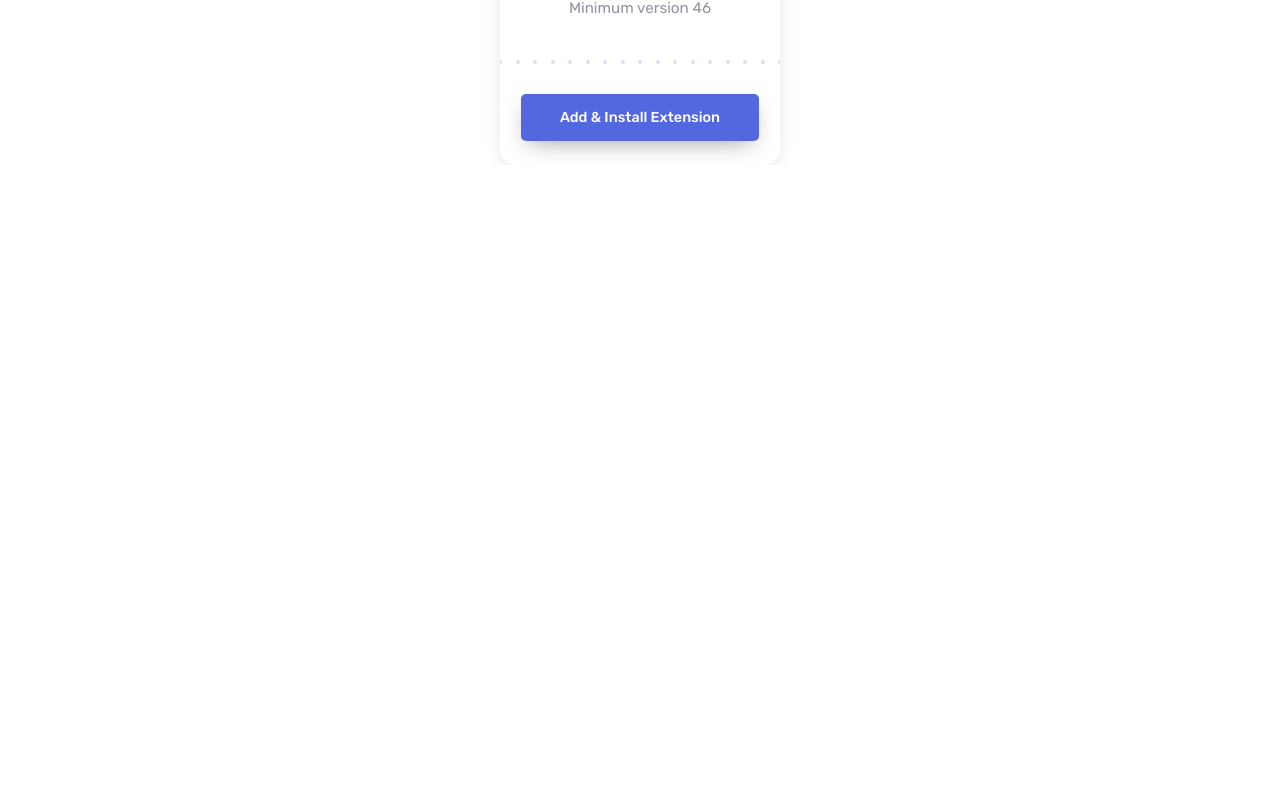
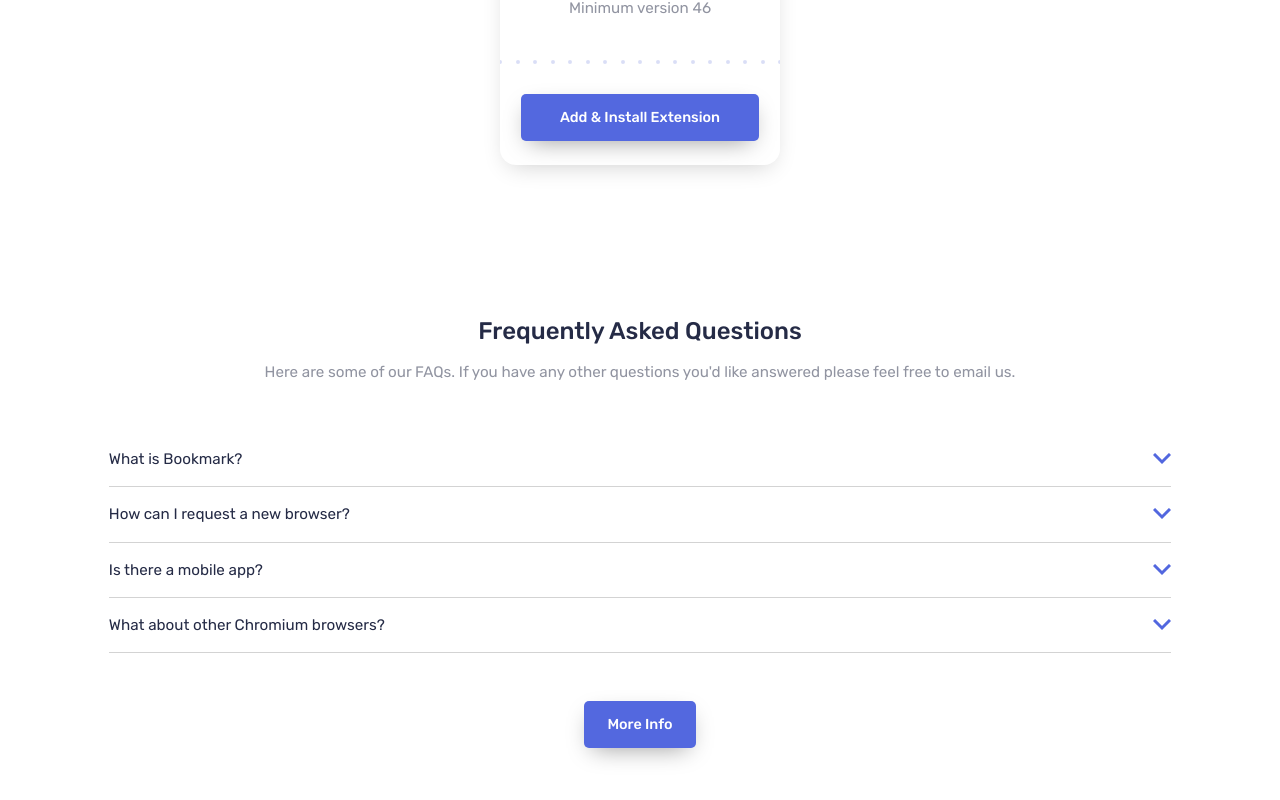
Before and after one commit to KacperBarszczewski/webdev, a React app: page / in a window 1280 px wide. Shown: the part 3149-3949 px from the top of the page. Before the commit the page ends 3314 px from the top, so only its background shows below. Built offline with nearby package versions, Linux system fonts and the light colour scheme.

Commit message:
feat: add Questions component and FAQItem, update App and features integration

```diff
--- a/src/App.jsx
+++ b/src/App.jsx
@@ -1,6 +1,6 @@
 import React from "react";
 import { Navbar } from "./components";
-import { Download, Features, Hero } from "./features";
+import { Download, Features, Hero, Questions } from "./features";
 
 const App = () => {
   return <>
@@ -8,6 +8,7 @@ const App = () => {
     <Hero />
     <Features />
     <Download />
+    <Questions />
   </>;
 };
 
--- /dev/null
+++ b/src/components/FAQItem/FAQItem.jsx
@@ -0,0 +1,25 @@
+import React, { useState } from "react";
+import ArrowIcon from "../../assets/images/icon-arrow.svg";
+import "./FAQItem.scss";
+
+const FAQItem = ({ question, answer }) => {
+  const [open, setOpen] = useState(false);
+
+  return (
+    <div className="faq" onClick={() => setOpen(!open)}>
+      <div className="faq__question">
+        <p>{question}</p>
+        <img
+          src={ArrowIcon}
+          alt="arrow"
+          className={`faq__icon ${open ? "faq__icon--open" : ""}`}
+        />
+      </div>
+      <div className={`faq__answer ${open ? "open" : ""}`}>
+        <p>{answer}</p>
+      </div>
+    </div>
+  );
+};
+
+export default FAQItem;
--- /dev/null
+++ b/src/components/FAQItem/FAQItem.scss
@@ -0,0 +1,36 @@
+@use '../../styles/variables';
+
+.faq {
+  border-bottom: 1px solid lightgrey;
+  cursor: pointer;
+
+  &__question {
+    display: flex;
+    justify-content: space-between;
+    align-items: center;
+    color: variables.$color-dark-blue;
+  }
+
+  &__icon {
+
+    transition: transform 0.3s ease, filter 0.3s ease;
+
+    &--open {
+      transform: rotate(180deg);
+      filter: hue-rotate(90deg) saturate(1);
+    }
+  }
+
+  &__answer {
+    max-height: 0;
+    overflow: hidden;
+    transition: max-height 0.4s ease, opacity 0.3s ease;
+    opacity: 0;
+
+    &.open {
+      max-height: 500px;
+      opacity: 1;
+    }
+  }
+
+}
--- a/src/components/LinkButton/LinkButton.scss
+++ b/src/components/LinkButton/LinkButton.scss
@@ -1,4 +1,3 @@
-/* src/components/Button/Button.scss */
 @use '../../styles/variables';
 
 .button {
--- a/src/components/index.js
+++ b/src/components/index.js
@@ -2,3 +2,4 @@ export { default as Navbar } from './Navbar/Navbar';
 export { default as LinkButton } from './LinkButton/LinkButton';
 export { default as TabsSection } from './TabsSection/TabsSection';
 export { default as Extension } from './Extension/Extension';
+export { default as FAQItem } from './FAQItem/FAQItem';
--- /dev/null
+++ b/src/features/Questions/Questions.jsx
@@ -0,0 +1,52 @@
+import React from 'react';
+import './Questions.scss';
+import { FAQItem, LinkButton } from '../../components';
+
+const faqData = [
+    {
+        question: "What is Bookmark?",
+        answer: "Vivamus luctus eros aliquet convallis ultricies. Mauris augue massa, ultricies non ligula. Suspendisse imperdiet. Vivamus luctus eros aliquet convallis ultricies. Mauris augue massa, ultricies nonligula. Suspendisse imperdie tVivamus luctus eros aliquet convallis ultricies Mauris augue massa, ultricies non ligula. Suspendisse imperdiet.",
+    },
+    {
+        question: "How can I request a new browser?",
+        answer: "Vivamus luctus eros aliquet convallis ultricies. Mauris augue massa, ultricies non ligula. Suspendisse imperdiet. Vivamus luctus eros aliquet convallis ultricies. Mauris augue massa, ultricies nonligula. Suspendisse imperdie tVivamus luctus eros aliquet convallis ultricies Mauris augue massa, ultricies non ligula. Suspendisse imperdiet.",
+    },
+    {
+        question: "Is there a mobile app?",
+        answer: "Vivamus luctus eros aliquet convallis ultricies. Mauris augue massa, ultricies non ligula. Suspendisse imperdiet. Vivamus luctus eros aliquet convallis ultricies. Mauris augue massa, ultricies nonligula. Suspendisse imperdie tVivamus luctus eros aliquet convallis ultricies Mauris augue massa, ultricies non ligula. Suspendisse imperdiet.",
+    },
+    {
+        question: "What about other Chromium browsers?",
+        answer: "Vivamus luctus eros aliquet convallis ultricies. Mauris augue massa, ultricies non ligula. Suspendisse imperdiet. Vivamus luctus eros aliquet convallis ultricies. Mauris augue massa, ultricies nonligula. Suspendisse imperdie tVivamus luctus eros aliquet convallis ultricies Mauris augue massa, ultricies non ligula. Suspendisse imperdiet.",
+    },
+];
+
+const Questions = () => {
+    return (
+        <div className='questions'>
+            <div className='questions__contener'>
+                <h2>Frequently Asked Questions</h2>
+                <p>
+                    Here are some of our FAQs. If you have any
+                    other questions you'd like answered please
+                    feel free to email us.
+                </p>
+            </div>
+
+            <div className='questions__contener2'>
+                {faqData.map((item, i) => (
+                    <FAQItem key={i} question={item.question} answer={item.answer} />
+                ))}
+            </div>
+            <div className='questions__contener3'>
+                <LinkButton href="#" style={{ width: '100%' }}>
+                    More Info
+                </LinkButton>
+            </div>
+
+
+        </div>
+    );
+};
+
+export default Questions;
--- /dev/null
+++ b/src/features/Questions/Questions.scss
@@ -0,0 +1,29 @@
+.questions {
+    display: flex;
+    flex-direction: column;
+    align-items: center;
+    margin-bottom: 6.25rem;
+
+    &__contener {
+        text-align: center;
+        width: 83%;
+
+        h2 {
+            margin-top: 9.5rem;
+            margin-bottom: 0px;
+        }
+
+        p {
+            margin-bottom: 3rem;
+        }
+    }
+
+    &__contener2 {
+        width: 83%;
+    }
+
+    &__contener3 {
+        width: 7rem;
+        margin-top: 3rem;
+    }
+}
--- a/src/features/index.js
+++ b/src/features/index.js
@@ -1,3 +1,4 @@
 export { default as Hero } from './Hero/Hero';
 export { default as Features } from './Features/Features';
 export { default as Download } from './Download/Download';
+export { default as Questions } from './Questions/Questions';
```
